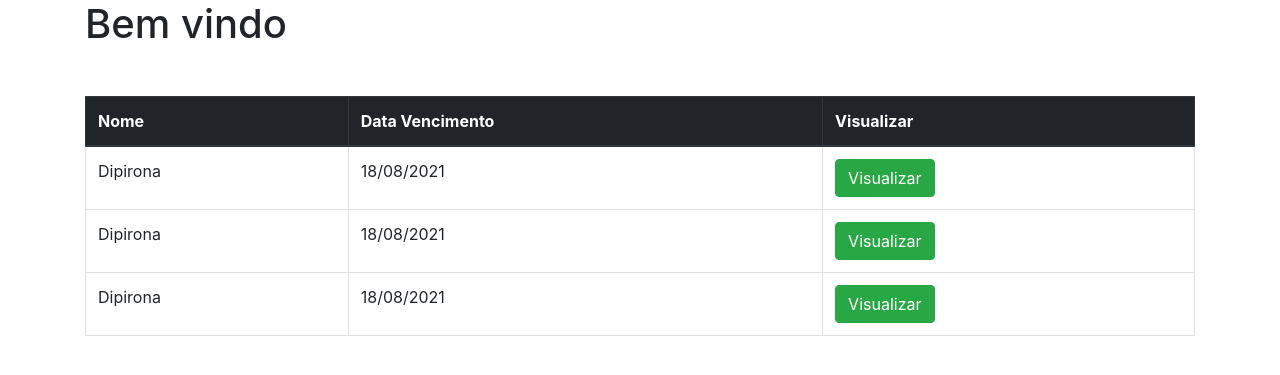
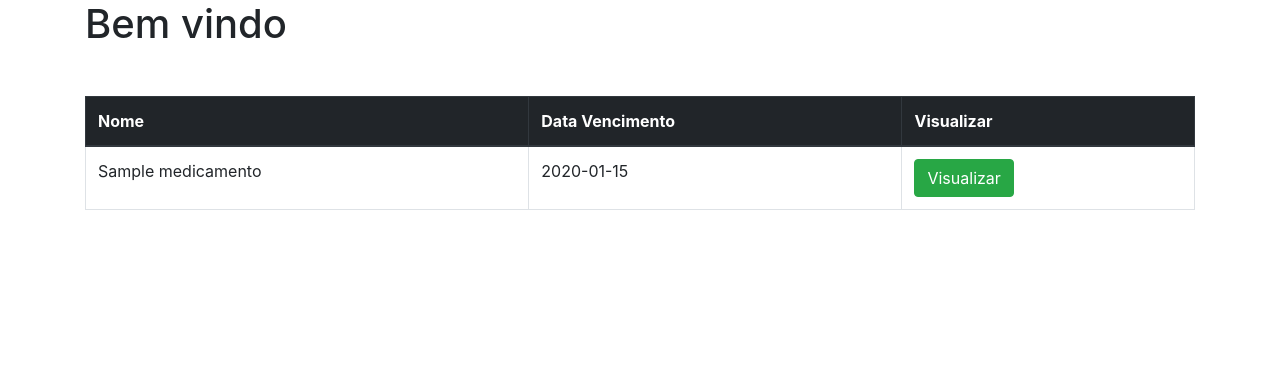
Before and after one commit to MagnoBelloni/OrganizingToCare, a Flask app: template organizingtocare/app/templates/home.html in a window 1280 px wide. Shown: the part 56-431 px from the top of the page. Run offline with Flask 2, Linux system fonts and the light colour scheme; the template is opened without the code that fills it: most values are stand-ins (such as "Sample title", 1, 10 or a date in 2020); some libraries are stand-ins or nearby versions.

Commit message:
Medicamentos Vencidos

```diff
--- a/organizingtocare/app/models/medicamento.py
+++ b/organizingtocare/app/models/medicamento.py
@@ -5,7 +5,7 @@ from app import db
 class Medicamento(db.Model):
     id = db.Column(db.Integer, primary_key=True)
     nome = db.Column(db.String(50), nullable=False)
-    dataVencimento = db.Column(db.String(50), nullable=False)
+    dataVencimento = db.Column(db.DateTime, nullable=False)
     dataCriacao = db.Column(db.DateTime, default=datetime.datetime.utcnow)
     quantidade = db.Column(db.String(10), nullable=False)
     peso = db.Column(db.String(50), nullable=False)
--- a/organizingtocare/app/templates/home.html
+++ b/organizingtocare/app/templates/home.html
@@ -11,21 +11,19 @@
             </tr>
         </thead>
         <tbody>
+            {% for medicamento in medicamentos %}
             <tr>
-                <td>Dipirona</td>
-                <td>18/08/2021</td>
-                <td><a href="/medicamento/editar/" class="btn btn-success">Visualizar</a></td>
+                <td>{{medicamento.nome}}</td>
+                {% if medicamento.vencido %}
+                <td style="color: red;">{{medicamento.dataVencimento.strftime('%d/%m/%Y')}}</td>
+                <td><a href="/medicamento/editar/{{medicamento.id}}" class="btn btn-warning">Visualizar</a></td>
+                {% endif %}
+                {% if not medicamento.vencido %}
+                <td>{{medicamento.dataVencimento.strftime('%d/%m/%Y')}}</td>
+                <td><a href="/medicamento/editar/{{medicamento.id}}" class="btn btn-success">Visualizar</a></td>
+                {% endif %}
             </tr>
-            <tr>
-                <td>Dipirona</td>
-                <td>18/08/2021</td>
-                <td><a href="/medicamento/editar/" class="btn btn-success">Visualizar</a></td>
-            </tr>
-            <tr>
-                <td>Dipirona</td>
-                <td>18/08/2021</td>
-                <td><a href="/medicamento/editar/" class="btn btn-success">Visualizar</a></td>
-            </tr>
+            {% endfor %}
         </tbody>
     </table>
 </div>
```
Also changed, not shown: organizingtocare/app/controllers/home.py (+8 -2 lines), organizingtocare/app/controllers/medicamento.py (+12 -9 lines), README.md, documentacao/DiagramaBanco.jpg.
